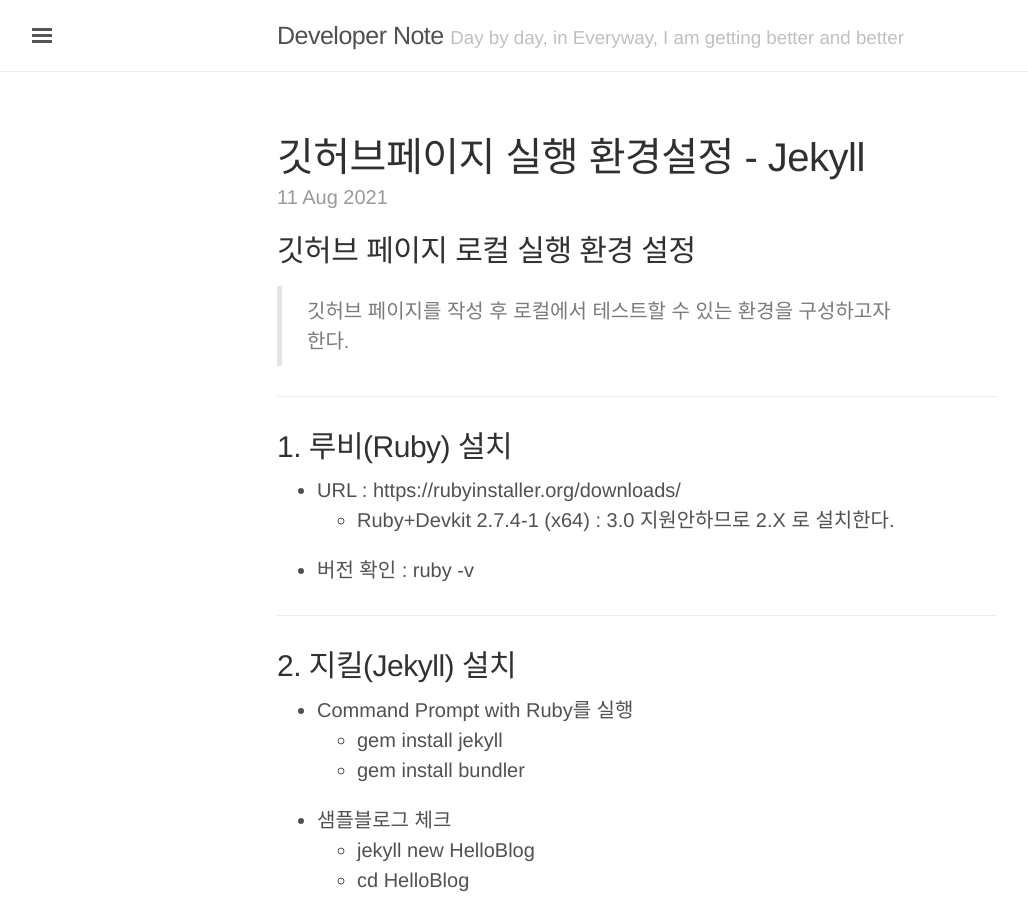
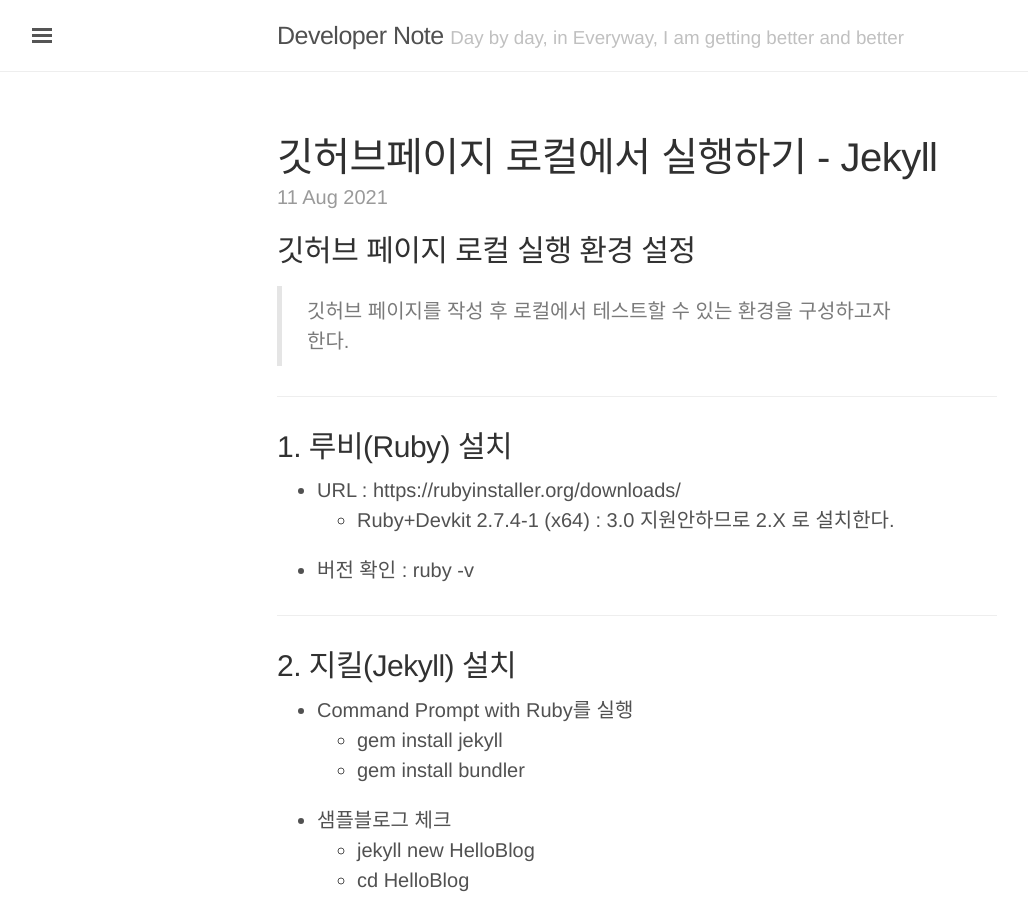
Before and after one commit to dmjgr5/prev-github-page, a Jekyll site: the page built from _posts/2021-08-11-githubpageJekyll.md, in a window 1280 px wide and 900 px high. Shown: the whole window, without its empty margins (3-1031 px from the left). Built offline with Jekyll 4.4.1, drawn with Linux system fonts in a browser that asks for light colours; some web fonts are replaced.

Commit message:
타이틀 수정

```diff
--- a/_posts/2021-08-11-githubpageJekyll.md
+++ b/_posts/2021-08-11-githubpageJekyll.md
@@ -1,6 +1,6 @@
 ---
 layout: post
-title: 깃허브페이지 실행 환경설정 - Jekyll
+title: 깃허브페이지 로컬에서 실행하기 - Jekyll
 category: 03_Cloud
 tag: [Github, 깃허브페이지ㄴ, Jekyll]
 ---
```
